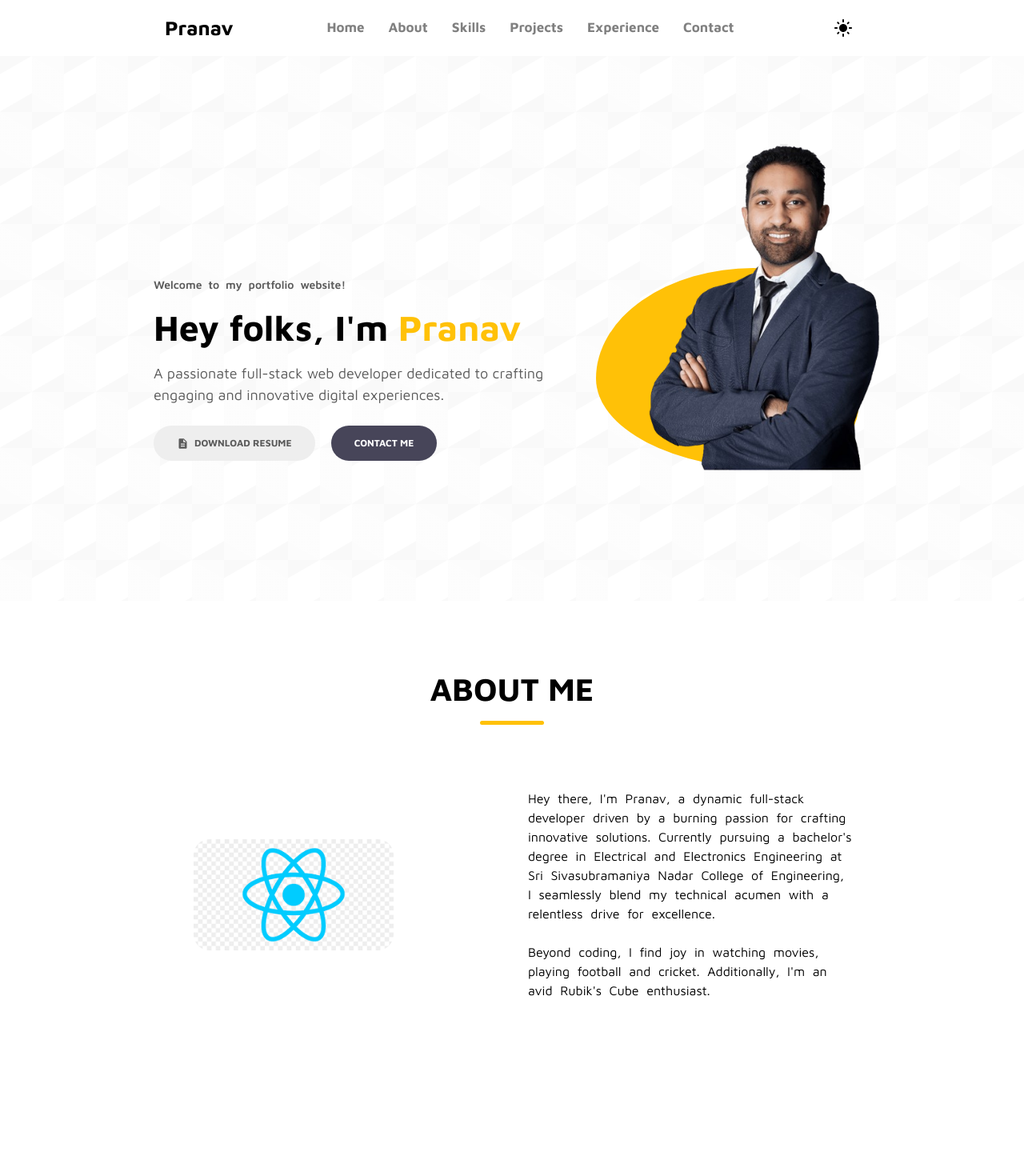
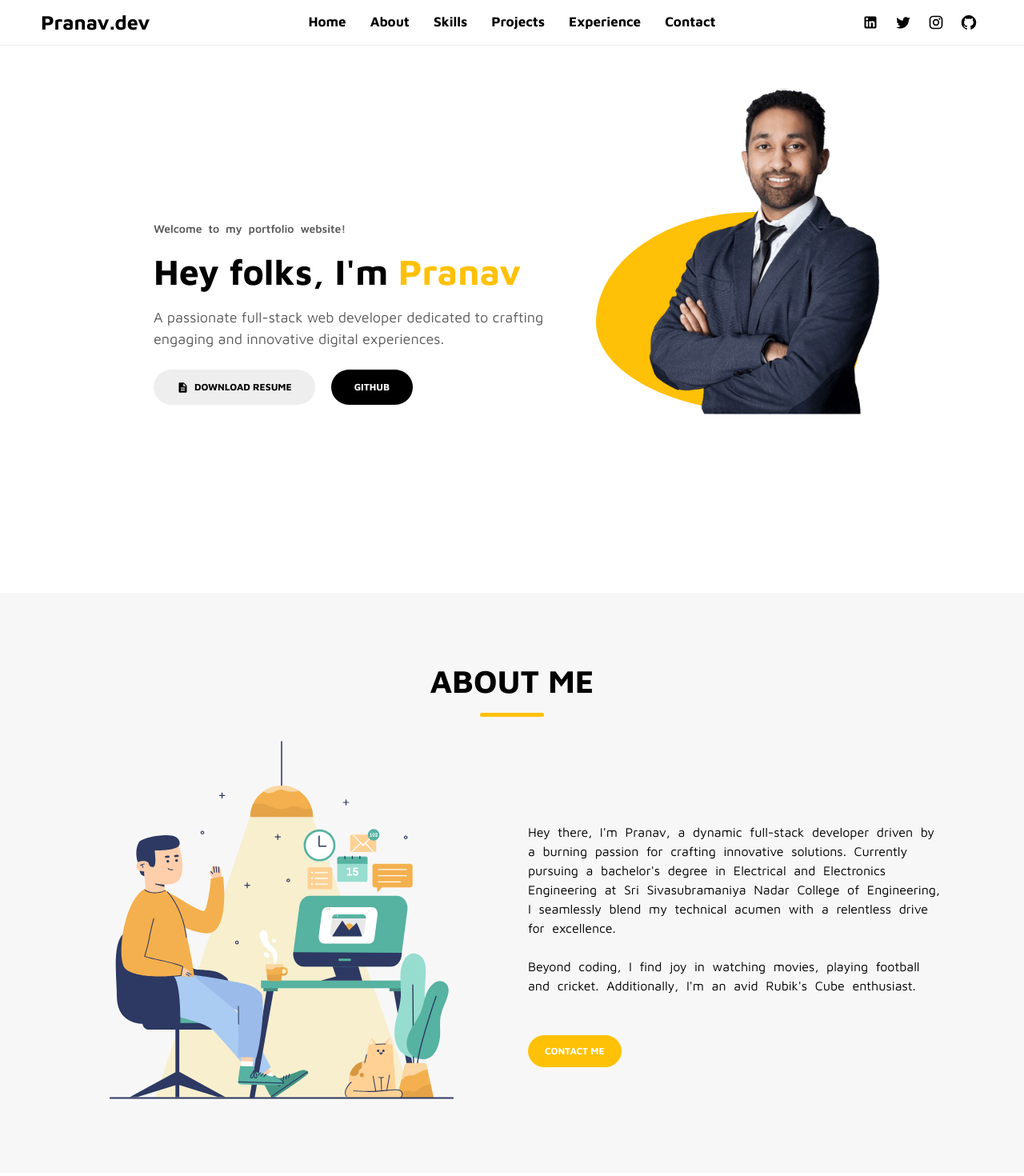
Before and after one commit to Pranavcm-07/portfolio, a React (Vite) app: page / in a window 1280 px wide. Shown: the top 1470 px of the page at 80% size. Built offline with nearby package versions, Linux system fonts and the light colour scheme.

Commit message:
made some changes

```diff
--- a/data/data.json
+++ b/data/data.json
@@ -1,5 +1,34 @@
 {
     "skills": [
-        "HTML","CSS","JavaScript","ReactJS","Python","C++","Git","Postman","MaterialUI","MongoDB","MySQL","NodeJS","ExpressJS","Redux","Versel","Bootstrap"
+        "HTML",
+        "CSS",
+        "JavaScript",
+        "ReactJS",
+        "Python",
+        "C++",
+        "Git",
+        "Postman",
+        "MaterialUI",
+        "MongoDB",
+        "MySQL",
+        "NodeJS",
+        "ExpressJS",
+        "Redux",
+        "Versel",
+        "Bootstrap"
+    ],
+    "experience":[
+        {
+            "course":"Computer Science",
+            "timeline":"2012-2022",
+            "location":"Adhyapana School CBSE, Madurai",
+            "content":"Marks: 96.4%"
+        },
+        {
+            "course":"Electrical and Electronics Engineering",
+            "timeline":"2022-2026",
+            "location":"SSN College Of Engineering",
+            "content":"CGPA: 8.66 (1st year)"
+        }
     ]
 }
--- a/src/App.jsx
+++ b/src/App.jsx
@@ -6,6 +6,7 @@ import Navbar from "./scenes/navbar/Navbar";
 import Projects from "./scenes/projects/Projects";
 import Footer from "./scenes/footer/Footer";
 import Contact from "./scenes/contact/Contact";
+import Experience from "./scenes/experience/Experience";
 function App() {
   return (
     <div className="app">
@@ -13,28 +14,16 @@ function App() {
       <section
         id="Home"
         style={{
-          padding: "250px 0 150px 0",
-          backgroundColor: "rgba(255, 255, 255, 0.2)", // Background color with opacity
-          backgroundBlendMode: "overlay", // Blend mode to apply the gradient over the background color
-          backgroundImage: `
-    linear-gradient(30deg, #f8f8f8 12%, transparent 12.5%, transparent 87%, #f8f8f8 87.5%, #f8f8f8),
-    linear-gradient(150deg, #f8f8f8 12%, transparent 12.5%, transparent 87%, #f8f8f8 87.5%, #f8f8f8),
-    linear-gradient(30deg, #f8f8f8 12%, transparent 12.5%, transparent 87%, #f8f8f8 87.5%, #f8f8f8),
-    linear-gradient(150deg, #f8f8f8 12%, transparent 12.5%, transparent 87%, #f8f8f8 87.5%, #f8f8f8),
-    linear-gradient(60deg, #f8f8f877 25%, transparent 25.5%, transparent 75%, #f8f8f877 75%, #f8f8f877),
-    linear-gradient(60deg, #f8f8f877 25%, transparent 25.5%, transparent 75%, #f8f8f877 75%, #f8f8f877)
-  `,
-          backgroundSize: "80px 140px",
-          backgroundPosition: "0 0, 0 0, 40px 70px, 40px 70px, 0 0, 40px 70px",
+          padding: "250px 0 210px 0",
         }}
       >
         <Home />
       </section>
-      <section style={{ position: "relative" }}>
       <section
         id="About"
         style={{
-            padding: "70px 0",
+          padding: "70px 0 20px",
+          backgroundColor: "#f7f7f7",
         }}
       >
         <About />
@@ -47,19 +36,28 @@ function App() {
       >
         <Skills />
       </section>
-      </section>
       <section
         id="Projects"
         style={{
           padding: "80px 0",
+          backgroundColor: "#f7f7f7",
         }}
       >
         <Projects />
       </section>
       <section
+        id="Experience"
+        style={{
+          padding: "80px 0 130px",
+        }}
+      >
+        <Experience />
+      </section>
+      <section
         id="Contact"
         style={{
           padding: "80px 0",
+          backgroundColor: "#f7f7f7",
         }}
       >
         <Contact />
--- a/src/components/CustomTypography.jsx
+++ b/src/components/CustomTypography.jsx
@@ -23,7 +23,7 @@ const CustomTypography = ({ item }) => {
         style={{
           position: "relative",
           display: "inline-block",
-          transition: "0.3s",
+          transition: "0.1s",
         }}
       >
         {item}
--- a/src/scenes/about/About.jsx
+++ b/src/scenes/about/About.jsx
@@ -1,8 +1,14 @@
-import { Box, Typography, CardMedia } from "@mui/material";
+import { Box, Typography, CardMedia, Button } from "@mui/material";
 
 const About = () => {
+  const handleClick = () => {
+    const section = document.getElementById(`Contact`);
+    if (section) {
+      section.scrollIntoView({ behavior: "smooth" });
+    }
+  };
   return (
-    <Box sx={{ width: "70%", height: "500px", margin: "auto" }}>
+    <Box sx={{ width: "90%", height: "auto", margin: "auto" }}>
       <Typography
         sx={{
           fontSize: "40px",
@@ -28,23 +34,22 @@ const About = () => {
           display: "flex",
           justifyContent: "center",
           alignItems: "center",
-          mt: "50px",
+          mt: "10px",
+          padding: "20px",
+          gap: "20px",
         }}
       >
-        <Box width={"50%"}>
+        <Box
+          sx={{
+            margin: "auto",
+          }}
+        >
           <CardMedia
             component="img"
-            image="../public/images.png"
+            image="../public/7712733_3714961.svg"
             sx={{
-              // position: "absolute",
-              width: "250px",
-              // left: "50px",
-              // top: "-170px",
-              // zIndex: "999",
-              mixBlendMode: "multiply",
-              // objectFit: "contain",
+              width: "500px",
               borderRadius: "20px",
-              ml: "50px",
             }}
             alt="Paella dish"
           />
@@ -53,7 +58,6 @@ const About = () => {
           sx={{
             width: "50%",
             padding: "20px",
-            backgroundColor: "white",
             borderRadius: "30px",
           }}
         >
@@ -78,6 +82,37 @@ const About = () => {
               cricket. Additionally, I'm an avid Rubik's Cube enthusiast.
             </Typography>
           </Box>
+          <Button
+            onClick={handleClick}
+            sx={{
+              padding: "10px 20px",
+              display: "flex",
+              gap: "7px",
+              alignItems: "center",
+              border: "1px solid #ffc107",
+              borderRadius: "50px",
+              backgroundColor: "#ffc107",
+
+              "&:hover": {
+                backgroundColor: "white",
+                "& .MuiTypography-root": {
+                  color: "#ffc107",
+                },
+              },
+              mt: "50px",
+            }}
+          >
+            <Typography
+              sx={{
+                color: "white",
+                fontWeight: "700",
+                fontSize: "12px",
+                transition: "0.1s",
+              }}
+            >
+              CONTACT ME
+            </Typography>
+          </Button>
         </Box>
       </Box>
     </Box>
--- a/src/scenes/contact/Contact.jsx
+++ b/src/scenes/contact/Contact.jsx
@@ -1,4 +1,4 @@
-import { Box, Button, TextField, Typography } from "@mui/material";
+import { Box, Button, Typography } from "@mui/material";
 import CustomTextField from "../../components/CustomTextField";
 
 const Contact = () => {
@@ -73,7 +73,7 @@ const Contact = () => {
           label="Message"
           name="message"
           multiline
-          rows={5}
+          minRows={5}
           sx={{
             borderRadius: "30px",
           }}
--- a/src/scenes/home/Home.jsx
+++ b/src/scenes/home/Home.jsx
@@ -73,26 +73,28 @@ const Home = () => {
             }}
           >
             <DescriptionIcon
-              sx={{ color: "#5b5b5b", fontSize: "15px", transition: "0.3s" }}
+              sx={{ color: "black", fontSize: "15px", transition: "0.3s" }}
             />
             <Typography
               sx={{
-                color: "#5b5b5b",
+                color: "black",
                 fontWeight: "700",
                 fontSize: "12px",
-                transition: "0.3s",
+                transition: "0.1s",
               }}
             >
               Download Resume
             </Typography>
           </Button>
           <Button
+            href="https://github.com/Pranavcm-07"
+            target="_blank"
             sx={{
               padding: "13px 29px",
               display: "flex",
               gap: "7px",
               alignItems: "center",
-              backgroundColor: "#474559",
+              backgroundColor: "black",
               borderRadius: "50px",
 
               "&:hover": {
@@ -105,10 +107,10 @@ const Home = () => {
                 color: "white",
                 fontWeight: "700",
                 fontSize: "12px",
-                transition: "0.3s",
+                transition: "0.1s",
               }}
             >
-              Contact Me
+              GITHUB
             </Typography>
           </Button>
         </Box>
--- a/src/scenes/navbar/Navbar.jsx
+++ b/src/scenes/navbar/Navbar.jsx
@@ -1,23 +1,30 @@
-import { IconButton, Typography, Box } from "@mui/material";
+import { Typography, Box, Link, IconButton } from "@mui/material";
 import FlexBetween from "../../components/FlexBetween";
-import LightModeIcon from "@mui/icons-material/LightMode";
 import CustomTypography from "../../components/CustomTypography";
-
+import GitHubIcon from "@mui/icons-material/GitHub";
+import LinkedInIcon from "@mui/icons-material/LinkedIn";
+import InstagramIcon from "@mui/icons-material/Instagram";
+import TwitterIcon from "@mui/icons-material/Twitter";
 const Navbar = () => {
   return (
     <Box
       sx={{
         width: "100%",
         padding: "15px 20px",
-        backgroundColor: "white",
+        backgroundColor: "rgba(255,255,255)",
         zIndex: "9999",
-        position: "sticky",
+        position: "fixed",
+        borderBottom: "1px solid #eee",
       }}
     >
-      <FlexBetween
+      <Box
         sx={{
-          width: "70%",
+          width: "95%",
           margin: "auto",
+          display: "flex",
+          justifyContent: "center",
+          alignItems: "center",
+          position: "relative",
         }}
       >
         <Typography
@@ -27,15 +34,17 @@ const Navbar = () => {
             "&:hover": {
               color: "#ffc107",
             },
-            transition: "0.3s",
+            transition: "0.1s",
+            position: "absolute",
+            left: "0",
           }}
         >
-          Pranav
+          Pranav.dev
         </Typography>
         <FlexBetween
           sx={{
             gap: "30px",
-            color: "grey",
+            color: "black",
           }}
         >
           <CustomTypography item={"Home"} />
@@ -45,10 +54,54 @@ const Navbar = () => {
           <CustomTypography item={"Experience"} />
           <CustomTypography item={"Contact"} />
         </FlexBetween>
-        <IconButton sx={{ fontSize: "30px" }}>
-          <LightModeIcon sx={{ color: "black" }} />
-        </IconButton>
-      </FlexBetween>
+        <Box
+          sx={{
+            display: "flex",
+            justifyContent: "center",
+            alignItems: "center",
+            gap: "5px",
+            position: "absolute",
+            right: "0",
+          }}
+        >
+          <Link
+            href="https://www.linkedin.com/in/pranav-cm-929129249/"
+            target="_blank"
+            rel="noopener"
+          >
+            <IconButton>
+              <LinkedInIcon sx={{ fontSize: "20px", color: "black" }} />
+            </IconButton>
+          </Link>
+          <Link
+            href="https://twitter.com/pranavcm_07"
+            target="_blank"
+            rel="noopener"
+          >
+            <IconButton>
+              <TwitterIcon sx={{ fontSize: "20px", color: "black" }} />
+            </IconButton>
+          </Link>
+          <Link
+            href="https://www.instagram.com/"
+            target="_blank"
+            rel="noopener"
+          >
+            <IconButton>
+              <InstagramIcon sx={{ fontSize: "20px", color: "black" }} />
+            </IconButton>
+          </Link>
+          <Link
+            href="https://github.com/Pranavcm-07"
+            target="_blank"
+            rel="noopener"
+          >
+            <IconButton>
+              <GitHubIcon sx={{ fontSize: "20px", color: "black" }} />
+            </IconButton>
+          </Link>
+        </Box>
+      </Box>
     </Box>
   );
 };
```
Also changed, not shown: src/scenes/experience/Experience.jsx (+91 -0 lines), src/scenes/projects/Projects.jsx (+12 -31 lines), src/scenes/skills/Skills.jsx (+0 -50 lines), public/7712733_3714961.svg (added), public/pngtree-children-s-software-programming-image_2230759-removebg-preview.png (added). Lines whose indentation alone changed are shown as unchanged.
